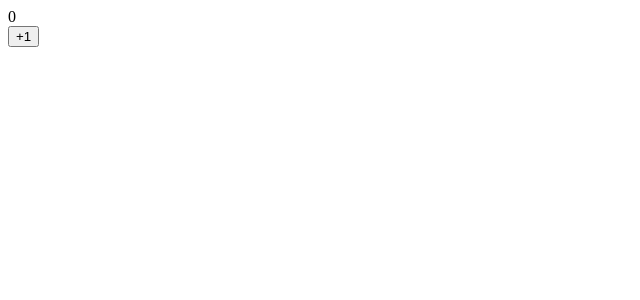
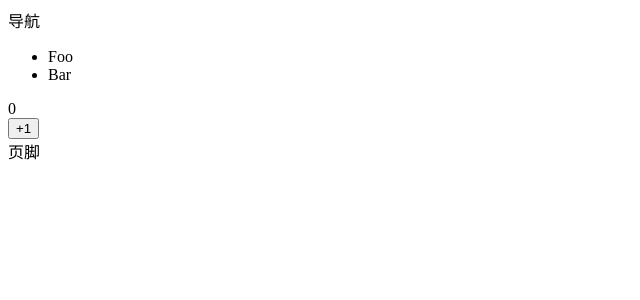
Before and after one commit to uxinren/bill, a Vue app: page / in a window 1280 px wide. Shown: the top 300 px of the page, without its empty margins (0-640 px from the left). Built offline with nearby package versions, Linux system fonts and the light colour scheme.

Commit message:
引入router4

```diff
--- a/src/App.tsx
+++ b/src/App.tsx
@@ -1,16 +1,24 @@
-import { defineComponent, ref } from "vue";
+import { defineComponent } from "vue";
+import { RouterView } from "vue-router";
 
 export const App = defineComponent({
      setup(){
-         const refCount = ref(0)
-         const onClick = ()=>{
-            refCount.value+=1
-         }
-        return ()=><>
-        <div>{refCount.value}</div>
-        <div>
-         <button onClick={onClick}>+1</button>
-        </div>
+        return ()=>
+        <>
+         <header>导航
+            <ul>
+               <li>
+                  <router-link to="/Foo">Foo</router-link>
+               </li>
+               <li>
+                  <router-link to="/Bar">Bar</router-link>
+               </li>
+            </ul>
+         </header>
+         <div>
+            <RouterView />
+         </div>
+         <footer>页脚</footer>
         </>
      }
 })
--- a/src/views/Bar.tsx
+++ b/src/views/Bar.tsx
@@ -1,5 +1,16 @@
-import { defineComponent } from "vue";
+import { defineComponent, ref } from "vue";
 
-defineComponent({
-    setup
+export const Bar = defineComponent({
+    setup(){
+        const refCount = ref(0)
+        const onClick = ()=>{
+           refCount.value+=1
+        }
+       return ()=><>
+       <div>{refCount.value}</div>
+       <div>
+        <button onClick={onClick}>+1</button>
+       </div>
+       </>
+    }
 })
--- a/src/views/Foo.tsx
+++ b/src/views/Foo.tsx
@@ -0,0 +1,16 @@
+import { defineComponent, ref } from "vue";
+
+export const Foo = defineComponent({
+     setup(){
+         const refCount = ref(0)
+         const onClick = ()=>{
+            refCount.value+=1
+         }
+        return ()=><>
+        <div>{refCount.value}</div>
+        <div>
+         <button onClick={onClick}>+1</button>
+        </div>
+        </>
+     }
+})
```
Also changed, not shown: src/main.ts (+15 -1 lines).
